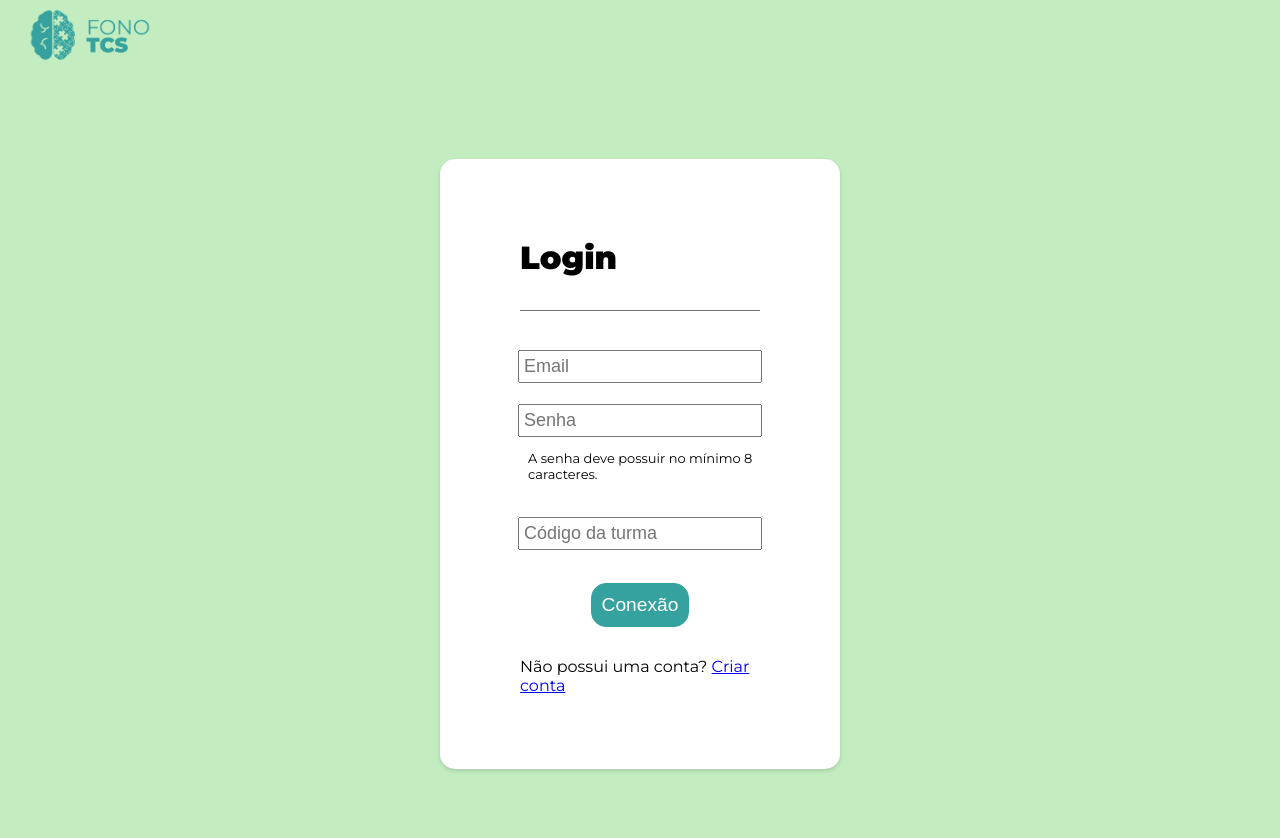
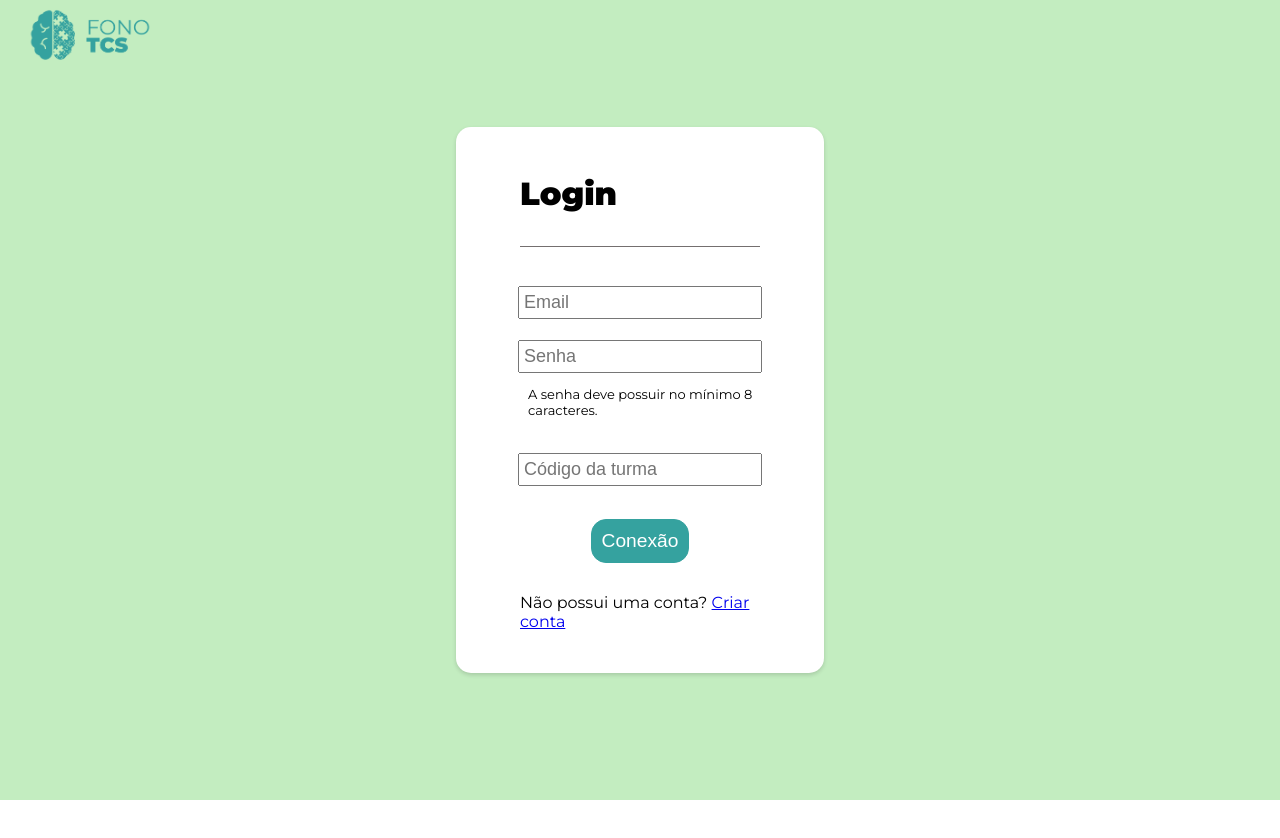
Before and after one commit to laragamasantos/FonoTCS-frances, a React (Create React App) app in the folder fonotcs-interface/: page /login-student in a window 1280 px wide. Shown: the top 838 px of the page. After the commit the page ends 800 px from the top, so only its background shows below. Built offline with nearby package versions, Linux system fonts and the light colour scheme; no server answers; a web font is replaced by a local one.

Commit message:
changing styles

```diff
--- a/fonotcs-interface/src/App.css
+++ b/fonotcs-interface/src/App.css
@@ -1,5 +1,6 @@
 .App {
   color: rgb(53 162 159);
+  max-width: 100vh;
 }
 
 ul {
@@ -54,7 +55,7 @@ li:hover {
 .navbar-list .btn:nth-child(2)  {
   background-color: #fff;
   color: rgb(53 162 159);
-  margin-right: 3.6rem;
+  margin-right: 1rem;
   margin-left: 1.3rem;
 }
 
--- a/fonotcs-interface/src/Global.css
+++ b/fonotcs-interface/src/Global.css
@@ -5,7 +5,6 @@
     display: flex;
     justify-content: center;
     align-items: center;
-    padding: 5%;
 }
 
 .container {
@@ -13,10 +12,12 @@
     width: fit-content;
     max-width: 60%;
     border-radius: 15px;
-    padding: 5%;
+    padding: 2%;
     box-shadow: 0 2px 4px rgba(0, 0, 0, 0.15);
     display: flex;
     flex-direction: column;
+    margin-top: auto;
+    margin-bottom: auto;
 }
 
 li {
@@ -67,3 +68,8 @@ hr {
     margin-top: 2%;
     margin-bottom: 2%;
 }
+
+.tutorial-container {
+    margin-top: 5%;
+    margin-bottom: 5%;
+}
--- a/fonotcs-interface/src/LoginRegister.css
+++ b/fonotcs-interface/src/LoginRegister.css
@@ -4,8 +4,8 @@ input {
 
 .container.form {
     width: 15rem;
-    padding-left: 5rem;
-    padding-right: 5rem;
+    padding-left: 4rem;
+    padding-right: 4rem;
 }
 
 form {
--- a/fonotcs-interface/src/TeacherSpace.css
+++ b/fonotcs-interface/src/TeacherSpace.css
@@ -1,5 +1,7 @@
-.container {
+.teacher-space-container {
     width: 100%;
+    padding-left: 4rem;
+    padding-right: 4rem;
 }
 
 .header {
```
